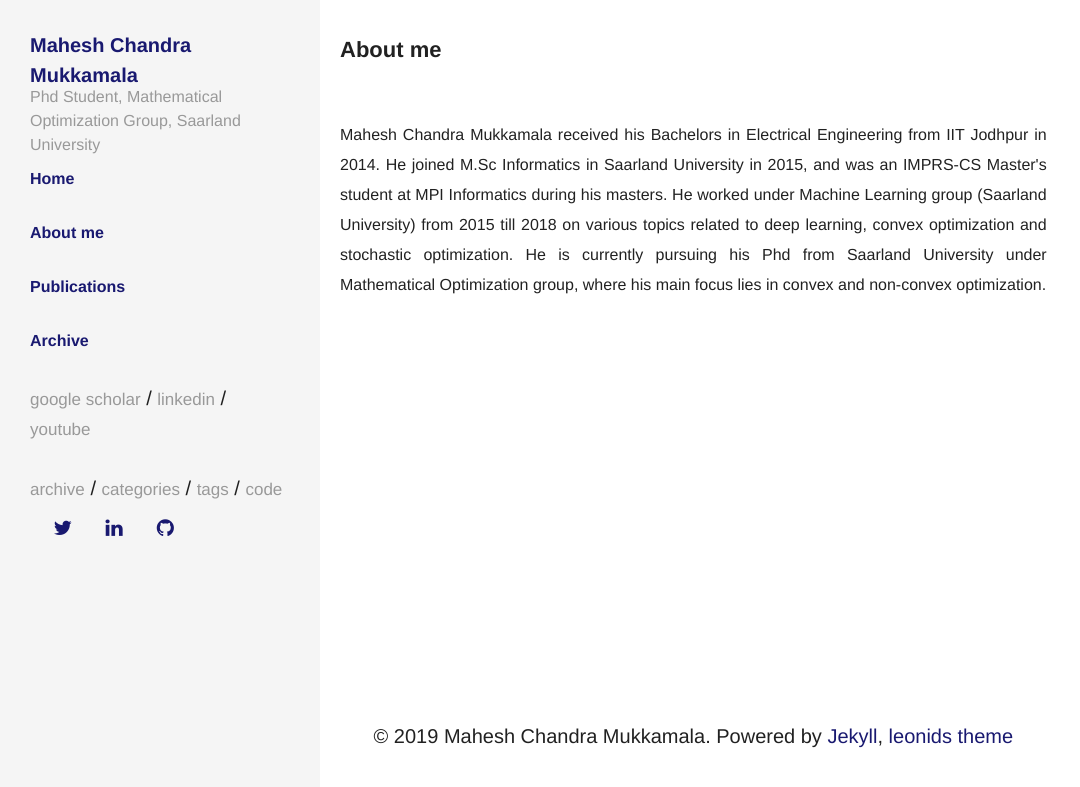
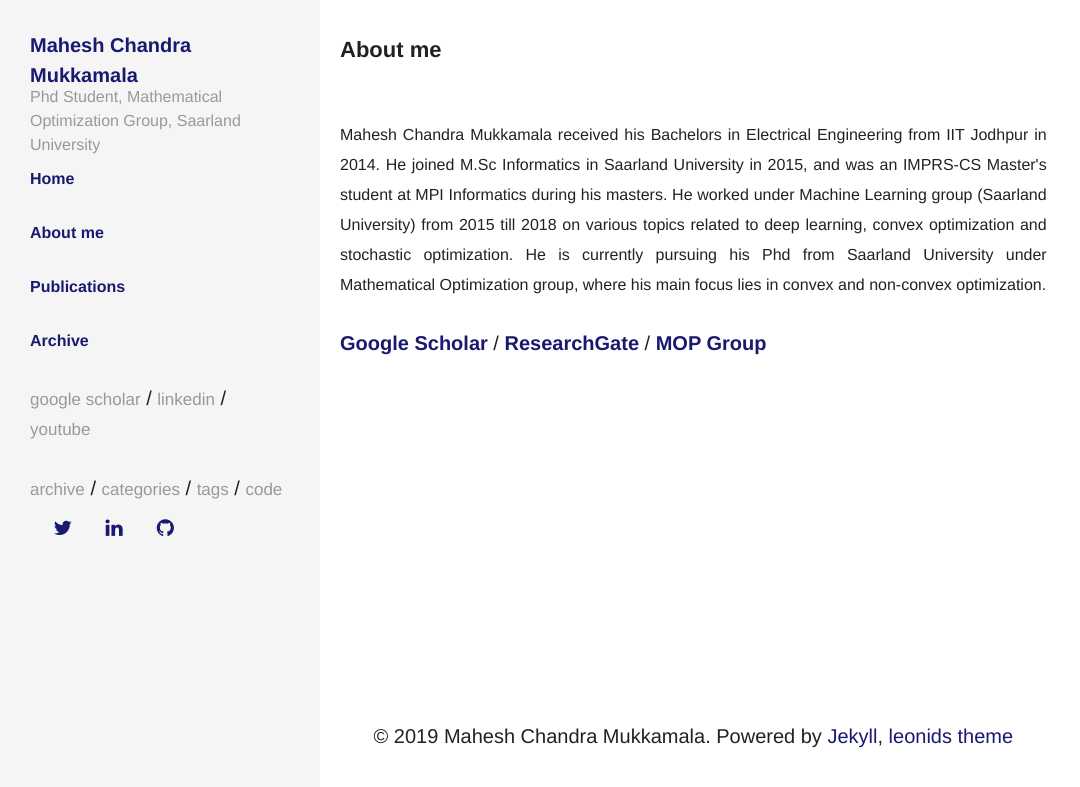
Before and after one commit to mmahesh/mmahesh.github.io, a Jekyll site: the page built from about_me.html, in a window 1280 px wide. Shown: the top 787 px of the page, without its empty margins (0-1080 px from the left). Built offline with Jekyll 4.4.1, drawn with Linux system fonts in a browser that asks for light colours.

Commit message:
changes to about me

```diff
--- a/_layouts/about_me.html
+++ b/_layouts/about_me.html
@@ -11,6 +11,13 @@ layout: default
       <font size=3>
         Mahesh Chandra Mukkamala received his Bachelors in Electrical Engineering from IIT Jodhpur in 2014. He joined M.Sc Informatics in Saarland University in 2015, and was an IMPRS-CS Master's student at MPI Informatics during his masters. He worked under Machine Learning group (Saarland University) from 2015 till 2018 on various topics related to deep learning, convex optimization and stochastic optimization. He is currently pursuing his Phd from Saarland University under Mathematical Optimization group, where his main focus lies in convex and non-convex optimization.
 </font>
+<br>
+<br>
+
+
+<a href="https://scholar.google.de/citations?user=aLrBW2QAAAAJ" target="_blank"><b>Google Scholar </b></a>/
+<a href="https://www.researchgate.net/profile/Mahesh_Chandra_Mukkamala/research" target="_blank"><b> ResearchGate </b></a>/<a href="http://www.mop.uni-saarland.de/people/mukkamala/index.shtml" target="_blank"><b> MOP Group</b></a>
+
     </article>
 
 
```
